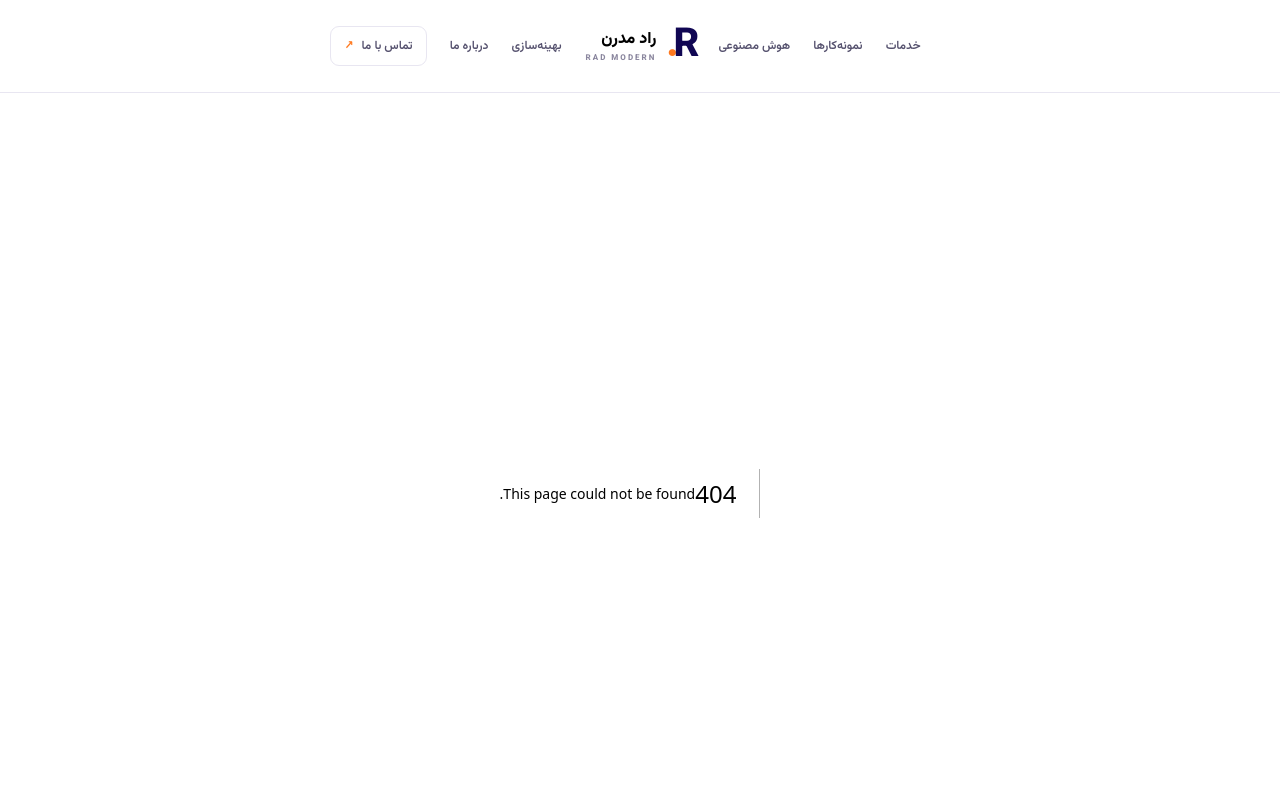
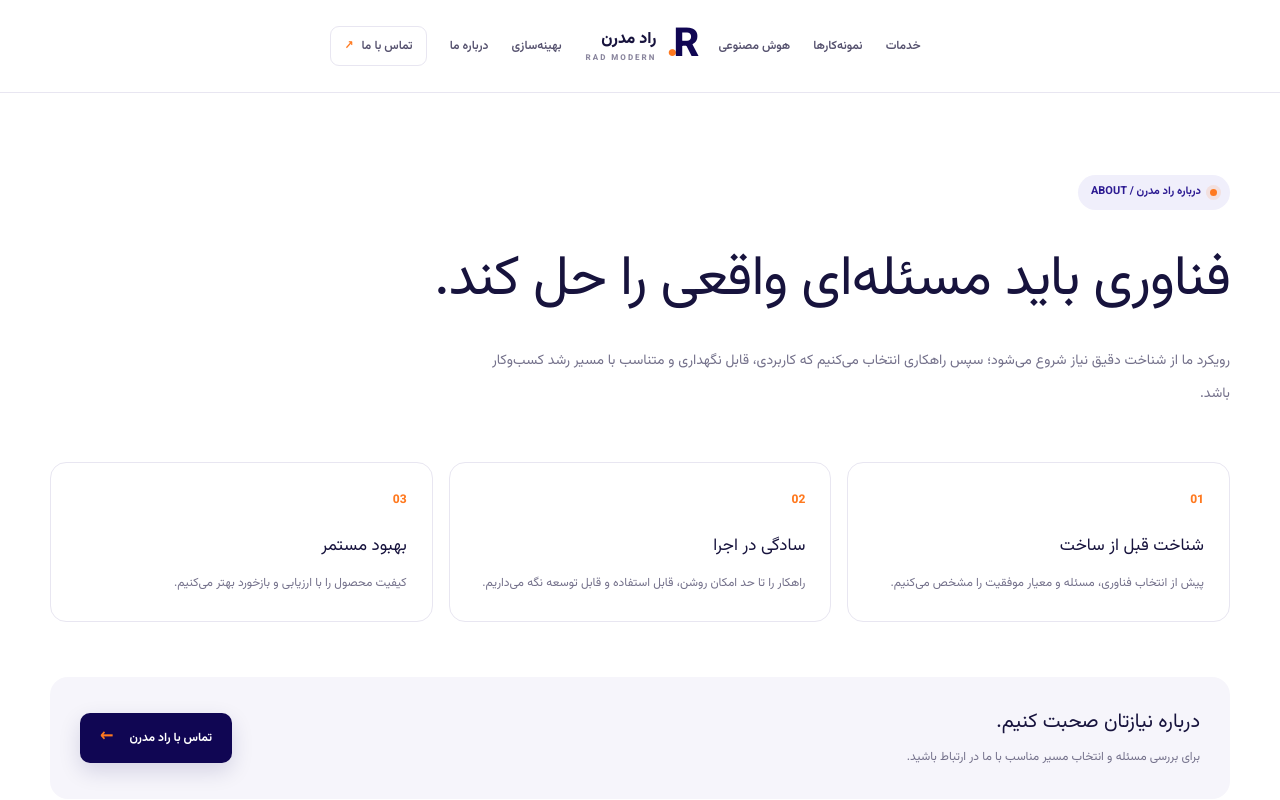
Before and after one commit to hanieh1223/radmodern, a Next.js app: page /about in a window 1280 px wide. Before the commit this address had no page. Shown: the top 800 px of the page. Built offline with nearby package versions, Linux system fonts and the light colour scheme.

Commit message:
Add reusable content pages for core routes

```diff
--- /dev/null
+++ b/src/app/about/page.js
@@ -0,0 +1,3 @@
+import InfoPage from "../../components/content/InfoPage";
+export const metadata={title:"درباره ما",description:"با رویکرد راد مدرن در طراحی و توسعه راهکارهای دیجیتال آشنا شوید."};
+export default function AboutPage(){return <InfoPage eyebrow="درباره راد مدرن / ABOUT" title="فناوری باید مسئله‌ای واقعی را حل کند." description="رویکرد ما از شناخت دقیق نیاز شروع می‌شود؛ سپس راهکاری انتخاب می‌کنیم که کاربردی، قابل نگهداری و متناسب با مسیر رشد کسب‌وکار باشد." items={[{title:"شناخت قبل از ساخت",description:"پیش از انتخاب فناوری، مسئله و معیار موفقیت را مشخص می‌کنیم."},{title:"سادگی در اجرا",description:"راهکار را تا حد امکان روشن، قابل استفاده و قابل توسعه نگه می‌داریم."},{title:"بهبود مستمر",description:"کیفیت محصول را با ارزیابی و بازخورد بهتر می‌کنیم."}]}/>}
--- /dev/null
+++ b/src/app/ai/page.js
@@ -0,0 +1,3 @@
+import InfoPage from "../../components/content/InfoPage";
+export const metadata={title:"هوش مصنوعی",description:"راهکارهای کاربردی هوش مصنوعی برای کسب‌وکارها."};
+export default function AIPage(){return <InfoPage eyebrow="هوش مصنوعی / AI" title="هوش مصنوعی، با کاربرد مشخص." description="به‌جای استفاده از فناوری صرفاً به‌خاطر جدید بودن، فرصت‌هایی را بررسی می‌کنیم که اتوماسیون، دسترسی به اطلاعات یا کیفیت تصمیم‌گیری را بهتر کنند." items={[{title:"اتوماسیون کارهای تکراری",description:"بررسی فرایندهایی که می‌توانند با نظارت مناسب ساده‌تر شوند."},{title:"جست‌وجو و دسترسی به دانش",description:"کمک به یافتن و سازمان‌دهی اطلاعات موردنیاز تیم."},{title:"ارزیابی واقع‌بینانه",description:"بررسی هزینه، محدودیت، حریم خصوصی و سودمندی پیش از اجرا."}]}/>}
--- /dev/null
+++ b/src/app/contact/page.js
@@ -0,0 +1,3 @@
+import InfoPage from "../../components/content/InfoPage";
+export const metadata={title:"تماس با ما",description:"برای بررسی نیازها و پروژه‌های دیجیتال با راد مدرن در ارتباط باشید."};
+export default function ContactPage(){return <InfoPage eyebrow="در تماس باشیم / CONTACT" title="از مسئله شما شروع می‌کنیم." description="در این مرحله، بهترین کار این است که نیاز و هدف پروژه‌تان را روشن کنیم. اطلاعات تماس و فرم ارسال درخواست در مرحله بعد به این صفحه اضافه می‌شود." items={[{title:"شرح نیاز",description:"مسئله، هدف و نتیجه‌ای را که انتظار دارید مشخص می‌کنیم."},{title:"بررسی اولیه",description:"راهکارهای احتمالی و قدم‌های بعدی را با هم مرور می‌کنیم."}]}/>}
--- /dev/null
+++ b/src/app/info.css
@@ -0,0 +1 @@
+.info-page{min-height:65vh;padding-top:82px;padding-bottom:90px}.info-page>h1{max-width:800px;margin-top:25px;font-size:clamp(34px,5vw,56px);line-height:1.65;letter-spacing:-1px}.info-lead{max-width:760px;margin-top:18px;color:var(--muted);font-size:14px;line-height:2.4}.info-grid{display:grid;grid-template-columns:repeat(3,minmax(0,1fr));gap:16px;margin-top:50px}.info-card{padding:25px;border:1px solid var(--line);border-radius:16px;background:#fff}.info-card>span{color:var(--orange);font-size:12px;font-weight:800}.info-card h2{margin-top:22px;font-size:17px}.info-card p{margin-top:10px;color:var(--muted);font-size:12px;line-height:2.2}.info-cta{display:flex;justify-content:space-between;align-items:center;gap:25px;margin-top:55px;padding:30px;border-radius:18px;background:var(--surface)}.info-cta h2{font-size:20px}.info-cta p{margin-top:8px;color:var(--muted);font-size:12px;line-height:2}.info-cta .btn{flex-shrink:0}@media(max-width:760px){.info-page{padding-top:52px;padding-bottom:60px}.info-grid{grid-template-columns:1fr;gap:12px;margin-top:30px}.info-card{padding:20px}.info-card h2{margin-top:14px}.info-cta{align-items:flex-start;flex-direction:column;margin-top:32px;padding:22px}.info-cta h2{font-size:18px}}
--- /dev/null
+++ b/src/app/optimization/page.js
@@ -0,0 +1,3 @@
+import InfoPage from "../../components/content/InfoPage";
+export const metadata={title:"بهینه‌سازی",description:"بهینه‌سازی عملکرد و تجربه کاربری محصولات دیجیتال."};
+export default function OptimizationPage(){return <InfoPage eyebrow="بهینه‌سازی / OPTIMIZATION" title="محصول فعلی‌تان را بهتر کنیم." description="با بررسی ساختار، تجربه کاربری و عملکرد فنی می‌توان اولویت‌های بهبود را مشخص کرد؛ سپس تغییرها را مرحله‌به‌مرحله ارزیابی کرد." items={[{title:"عملکرد",description:"بررسی سرعت، بارگذاری و رفتار صفحات."},{title:"تجربه کاربری",description:"پیدا کردن نقاط اصطکاک در مسیر کاربر."},{title:"اولویت‌بندی",description:"تمرکز بر اصلاحاتی که بیشترین ارزش را ایجاد می‌کنند."}]}/>
--- /dev/null
+++ b/src/app/services/page.js
@@ -0,0 +1,3 @@
+import InfoPage from "../../components/content/InfoPage";
+export const metadata={title:"خدمات",description:"خدمات طراحی وب‌سایت، توسعه نرم‌افزار و راهکارهای دیجیتال راد مدرن."};
+export default function ServicesPage(){return <InfoPage eyebrow="خدمات / SERVICES" title="راهکار متناسب با نیاز شما." description="خدمات ما از طراحی محصول دیجیتال تا ساخت ابزارهای اختصاصی را پوشش می‌دهد. دامنه پروژه پس از شناخت نیاز مشخص می‌شود." items={[{title:"طراحی وب‌سایت",description:"طراحی واکنش‌گرا با توجه به تجربه کاربری، سرعت و اهداف کسب‌وکار."},{title:"توسعه نرم‌افزار",description:"ساخت ابزارها و سامانه‌های اختصاصی برای فرایندهای کاری."},{title:"هوش مصنوعی",description:"بررسی کاربردهای عملی هوش مصنوعی برای ساده‌تر کردن کارها."},{title:"بهینه‌سازی",description:"شناسایی نقاط قابل بهبود در عملکرد و تجربه کاربری."}]}/>}
--- /dev/null
+++ b/src/app/work/page.js
@@ -0,0 +1,3 @@
+import InfoPage from "../../components/content/InfoPage";
+export const metadata={title:"نمونه‌کارها",description:"نمونه‌کارها و پروژه‌های راد مدرن."};
+export default function WorkPage(){return <InfoPage eyebrow="نمونه‌کارها / SELECTED WORK" title="هر پروژه، پاسخی به یک نیاز." description="این بخش برای معرفی پروژه‌ها، مسئله اولیه، راهکار اجراشده و نتیجه قابل اندازه‌گیری آماده شده است. نمونه‌کارها پس از آماده شدن اطلاعات واقعی اضافه می‌شوند." items={[{title:"مسئله",description:"نیاز و چالش اصلی هر پروژه را توضیح می‌دهیم."},{title:"راهکار",description:"تصمیم‌های طراحی و فنی را به‌اختصار شرح می‌دهیم."},{title:"نتیجه",description:"نتیجه‌ها را فقط با اطلاعات واقعی و قابل اتکا ارائه می‌کنیم."}]}/>}
--- /dev/null
+++ b/src/components/content/InfoPage.js
@@ -0,0 +1,3 @@
+import Link from "next/link";
+import "../../app/info.css";
+export default function InfoPage({eyebrow,title,description,items=[]}){return <main id="main" className="info-page shell"><span className="eyebrow"><i/>{eyebrow}</span><h1>{title}</h1><p className="info-lead">{description}</p>{items.length>0&&<div className="info-grid">{items.map((item,index)=><article key={item.title} className="info-card"><span>{String(index+1).padStart(2,"0")}</span><h2>{item.title}</h2><p>{item.description}</p></article>)}</div>}<section className="info-cta"><div><h2>درباره نیازتان صحبت کنیم.</h2><p>برای بررسی مسئله و انتخاب مسیر مناسب با ما در ارتباط باشید.</p></div><Link className="btn primary" href="/contact">تماس با راد مدرن <b>←</b></Link></section></main>}
```
